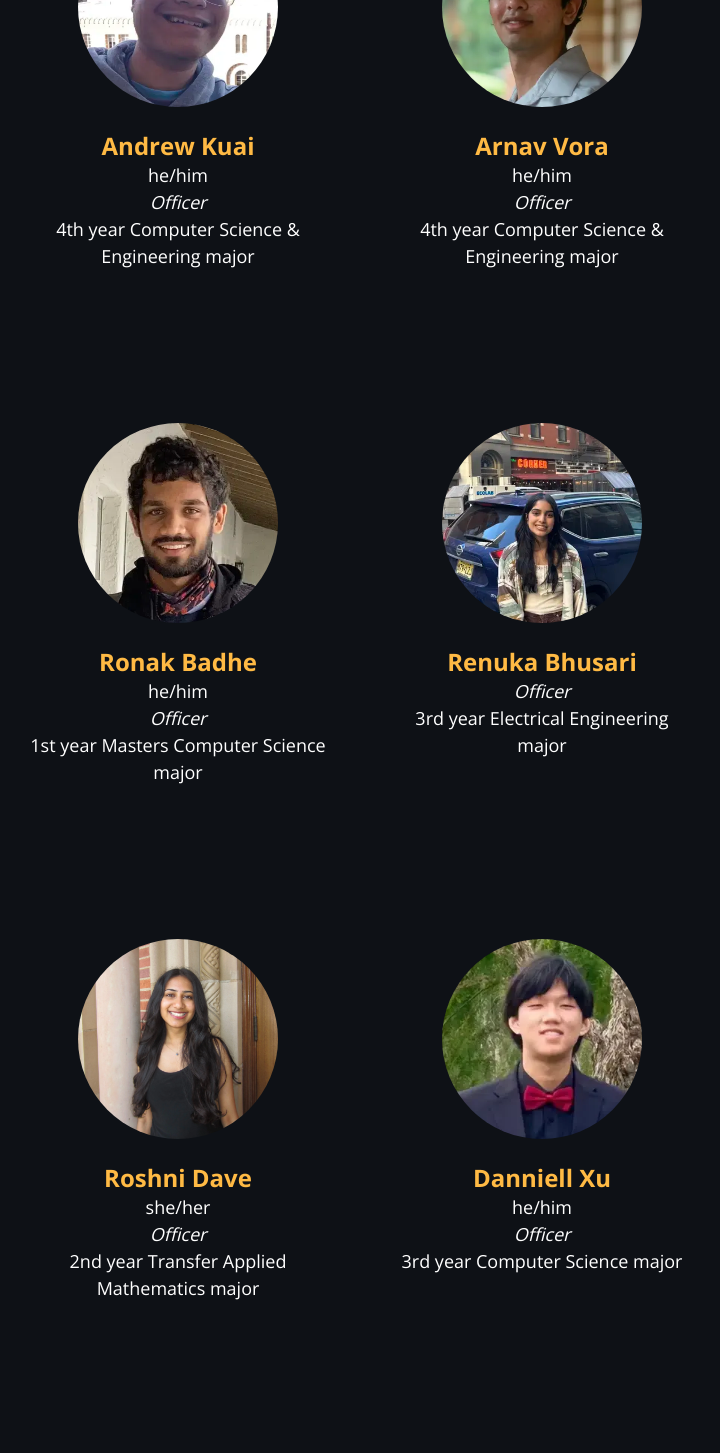
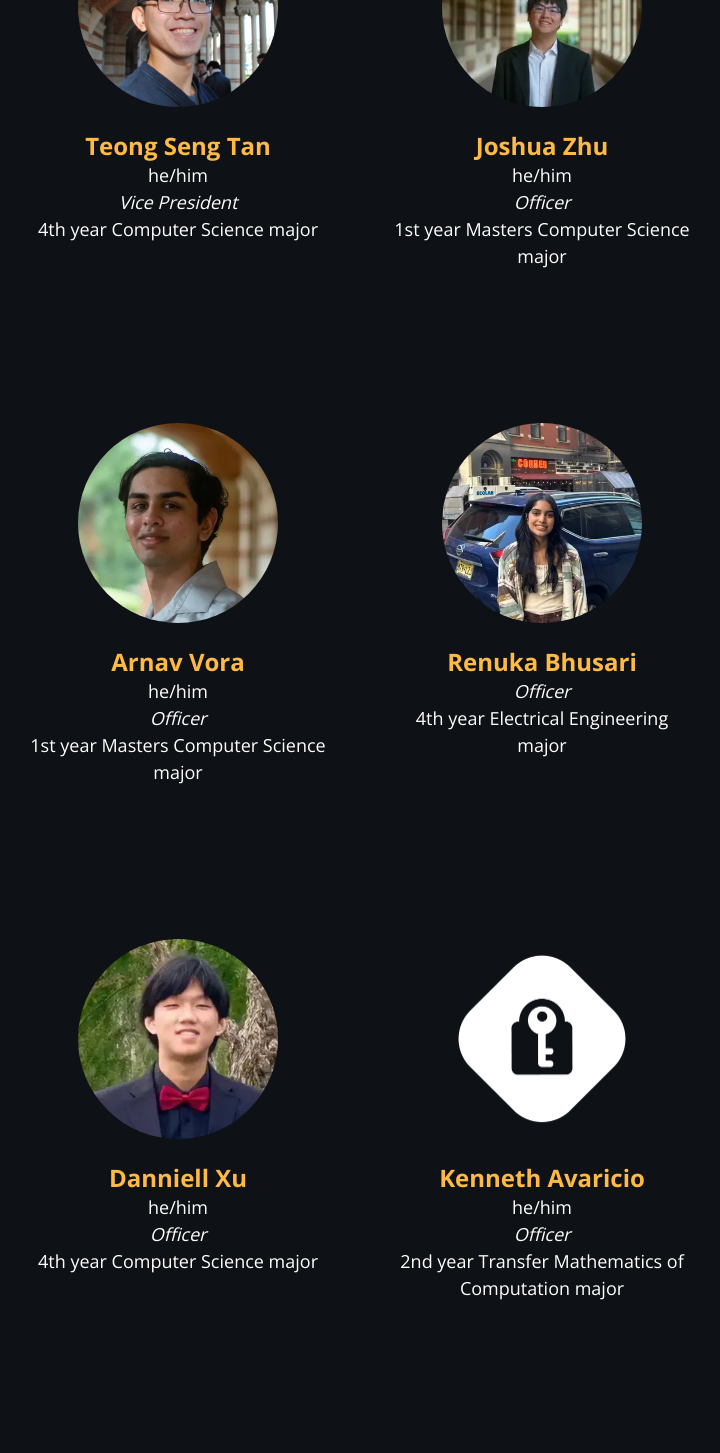
Before and after one commit to uclaacm/acmcyber.com, a Next.js app: page /members in a window 1280 px wide. Shown: the part 840-2293 px from the top of the page, without its empty margins (280-1000 px from the left). Built offline with nearby package versions, Linux system fonts and the light colour scheme; a web font is replaced by a local one.

Commit message:
update officers

```diff
--- a/data/members.ts
+++ b/data/members.ts
@@ -8,125 +8,124 @@ export type PersonInfoProps = {
 
 const members: PersonInfoProps[] = [
   {
-    name: "Alec Machlis",
+    name: "Ryan Chang",
     role: "Co-President",
+    bio: "4th year Computer Science & Engineering major",
+    pronouns: "he/him",
+    photo: "",
+  },
+  {
+    name: "Katie Min",
+    role: "Co-President",
+    bio: "3rd year Computer Science major",
+    pronouns: "she/her",
+    photo: "",
+  },
+  {
+    name: "Teong Seng Tan",
+    role: "Vice President",
     bio: "4th year Computer Science major",
     pronouns: "he/him",
-    photo: "alec.webp",
+    photo: "teongseng.webp",
   },
   {
     name: "Joshua Zhu",
-    role: "Co-President",
-    bio: "4th year Computer Science major",
+    role: "Officer",
+    bio: "1st year Masters Computer Science major",
     pronouns: "he/him",
     photo: "joshua.webp",
   },
   {
-    name: "Andrew Kuai",
-    role: "Officer",
-    bio: "4th year Computer Science & Engineering major",
-    pronouns: "he/him",
-    photo: "andrew.webp",
-  },
-  {
     name: "Arnav Vora",
     role: "Officer",
-    bio: "4th year Computer Science & Engineering major",
+    bio: "1st year Masters Computer Science major",
     pronouns: "he/him",
     photo: "arnav.webp",
   },
   {
-    name: "Ronak Badhe",
-    role: "Officer",
-    bio: "1st year Masters Computer Science major",
-    pronouns: "he/him",
-    photo: "ronak.webp",
-  },
-  {
     name: "Renuka Bhusari",
     role: "Officer",
-    bio: "3rd year Electrical Engineering major",
+    bio: "4th year Electrical Engineering major",
     pronouns: "",
     photo: "renuka.webp",
-  },
-
-  {
-    name: "Roshni Dave",
-    role: "Officer",
-    bio: "2nd year Transfer Applied Mathematics major",
-    pronouns: "she/her",
-    photo: "roshni.webp",
   },
   {
     name: "Danniell Xu",
     role: "Officer",
-    bio: "3rd year Computer Science major",
+    bio: "4th year Computer Science major",
     pronouns: "he/him",
     photo: "danniell.webp",
   },
   {
-    name: "Katie Min",
+    name: "Kenneth Avaricio",
+    role: "Officer",
+    bio: "2nd year Transfer Mathematics of Computation major",
+    pronouns: "he/him",
+    photo: "",
+  },
+  {
+    name: "Pierce Ran",
+    role: "Officer",
+    bio: "2nd year Transfer Computer Engineering major",
+    pronouns: "he/him",
+    photo: "",
+  },
+  {
+    name: "Taiyu Chen",
+    role: "Officer",
+    bio: "3rd year Computer Science major",
+    pronouns: "he/him",
+    photo: "",
+  },
+  {
+    name: "Nathan Cheng",
+    role: "Officer",
+    bio: "3rd year Computer Science major",
+    pronouns: "he/him",
+    photo: "",
+  },
+  {
+    name: "Kieran Lee",
+    role: "Officer",
+    bio: "3rd year Computer Science & Engineering major",
+    pronouns: "they/them, he/him",
+    photo: "",
+  },
+  {
+    name: "Kyle Pak",
+    role: "Officer",
+    bio: "3rd year Computer Engineering major",
+    pronouns: "he/him",
+    photo: "",
+  },
+  {
+    name: "Lyric Hagen",
+    role: "Officer",
+    bio: "2nd year Computer Science major",
+    pronouns: "he/him",
+    photo: "",
+  },
+  {
+    name: "Siran Gao",
     role: "Officer",
     bio: "2nd year Computer Science major",
     pronouns: "she/her",
     photo: "",
   },
   {
-    name: "Cathleen Qiao",
+    name: "Natalie Ngo",
     role: "Officer",
-    bio: "3rd year Physics and Computer Science majors",
+    bio: "2nd year Computer Science major",
     pronouns: "she/her",
-    photo: "cathleen.webp",
-  },
-  {
-    name: "Ryan Chang",
-    role: "Officer",
-    bio: "2nd year Computer Science & Engineering major",
-    pronouns: "he/him",
     photo: "",
   },
-  {
-    name: "Layah Vigneaud",
-    role: "Officer",
-    bio: "3rd year Computer Science major",
-    pronouns: "she/her",
-    photo: "layah.webp",
-  },
-  {
-    name: "Teong Seng Tan",
-    role: "Officer",
-    bio: "3rd year Computer Science major",
-    pronouns: "he/him",
-    photo: "teongseng.webp",
-  },
-  {
-    name: "Savannah Alanis",
-    role: "Advisor",
-    bio: "4th year Computer Science & Linguistics major",
-    pronouns: "she/her",
-    photo: "savannah.webp",
-  },
-  {
-    name: "Jason An",
-    role: "Advisor",
-    bio: "1st year Masters Computer Science major",
-    pronouns: "he/him",
-    photo: "jason.webp",
-  },
+
   {
     name: "Kevin Wong",
     role: "Cyber Academy",
     bio: "3rd year Computer Science major",
     pronouns: "he/him",
     photo: "kevinWong.webp",
-  },
-
-  {
-    name: "Alyssa Leung",
-    role: "Cyber Academy",
-    bio: "3rd year Computer Science major",
-    pronouns: "she/her",
-    photo: "alyssaleung.webp",
   },
   {
     name: "Nicolas Crespo",
@@ -143,13 +142,6 @@ const members: PersonInfoProps[] = [
     photo: "",
   },
   {
-    name: "Reva Mahajan",
-    role: "Cyber Lab",
-    bio: "3rd year Computer Science & Engineering major",
-    pronouns: "she/her",
-    photo: "",
-  },
-  {
     name: "Max Cabilangan",
     role: "Cyber Lab",
     bio: "3rd year Linguistics and Computer Science and Political Science majors",
@@ -160,13 +152,6 @@ const members: PersonInfoProps[] = [
     name: "Eddie He",
     role: "Cyber Academy",
     bio: "2nd year Statistics/Data Science major",
-    pronouns: "he/him",
-    photo: "",
-  },
-  {
-    name: "Lyric Hagen",
-    role: "Psi Beta Rho",
-    bio: "1st year Computer Science major",
     pronouns: "he/him",
     photo: "",
   },
@@ -190,13 +175,6 @@ const members: PersonInfoProps[] = [
     bio: "1st year Mathematics major",
     pronouns: "",
     photo: "",
-  },
-  {
-    name: "Hunter Kang",
-    role: "Cyber Academy",
-    bio: "3rd year Computer Science major",
-    pronouns: "he/him",
-    photo: "hunter.webp",
   },
   {
     name: "Amy Koski",
@@ -279,38 +257,10 @@ const members: PersonInfoProps[] = [
     photo: "mirabel.webp",
   },
   {
-    name: "Casey Dow",
-    role: "Cyber Academy",
-    bio: "3rd year Computer Science major",
-    pronouns: "he/him",
-    photo: "",
-  },
-  {
-    name: "Taiyu Chen",
-    role: "Cyber Lab",
-    bio: "2nd year Computer Science major",
-    pronouns: "he/him",
-    photo: "",
-  },
-  {
     name: "Isaac Khabra",
     role: "Cyber Lab",
     bio: "2nd year Computer Science major",
     pronouns: "he/him",
-    photo: "",
-  },
-  {
-    name: "Audrey Emis",
-    role: "Cyber Academy",
-    bio: "4th year Computer Science major",
-    pronouns: "she/her",
-    photo: "audrey.webp",
-  },
-  {
-    name: "Siran Gao",
-    role: "Cyber Lab",
-    bio: "1st year Computer Science major",
-    pronouns: "she/her",
     photo: "",
   },
   {
@@ -356,34 +306,6 @@ const members: PersonInfoProps[] = [
     pronouns: "she/her",
     photo: "",
   },
-  {
-    name: "Pierce Ran",
-    role: "Cyber Academy",
-    bio: "1st year Computer Engineering major",
-    pronouns: "he/him",
-    photo: "",
-  },
-  {
-    name: "Kenneth Avaricio",
-    role: "Cyber Lab",
-    bio: "1st year Transfer Mathematics of Computation major",
-    pronouns: "he/him",
-    photo: "",
-  },
-  {
-    name: "Nessa Lee",
-    role: "Cyber Academy",
-    bio: "2nd year Computer Science & Engineering major",
-    pronouns: "he/him, she/her, they/them",
-    photo: "",
-  },
-  {
-    name: "Jason Zhou",
-    role: "Cyber Lab",
-    bio: "4th year Computer Science major",
-    pronouns: "",
-    photo: "",
-  },
 ];
 
 export default members;
```
